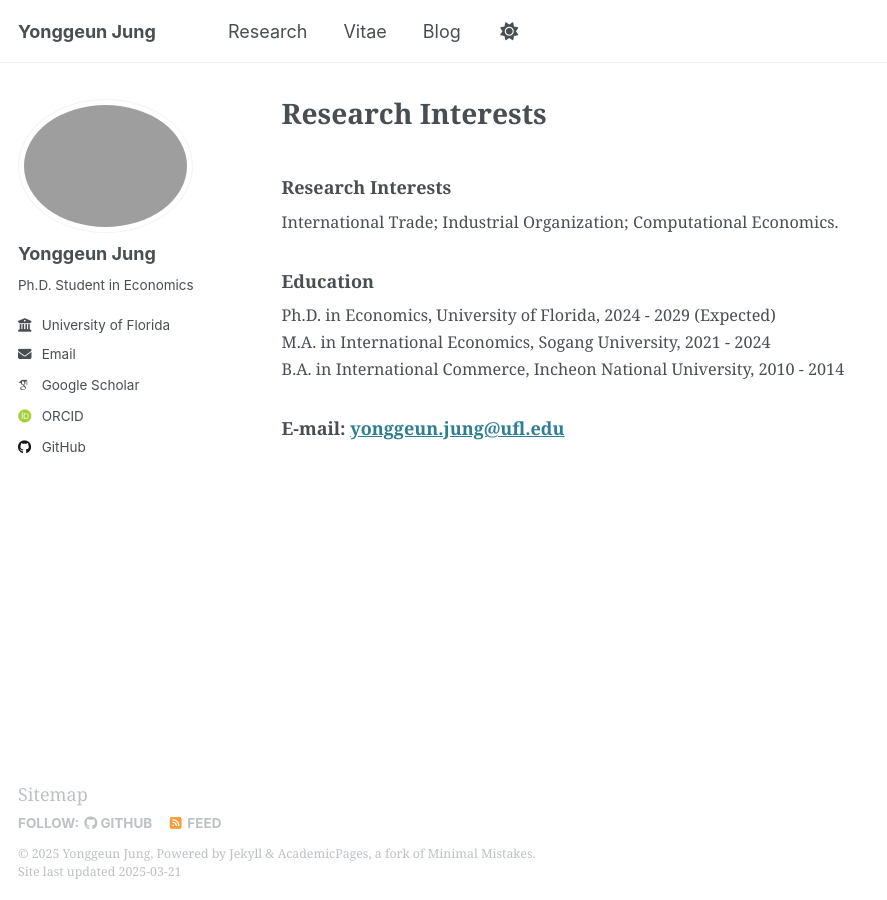
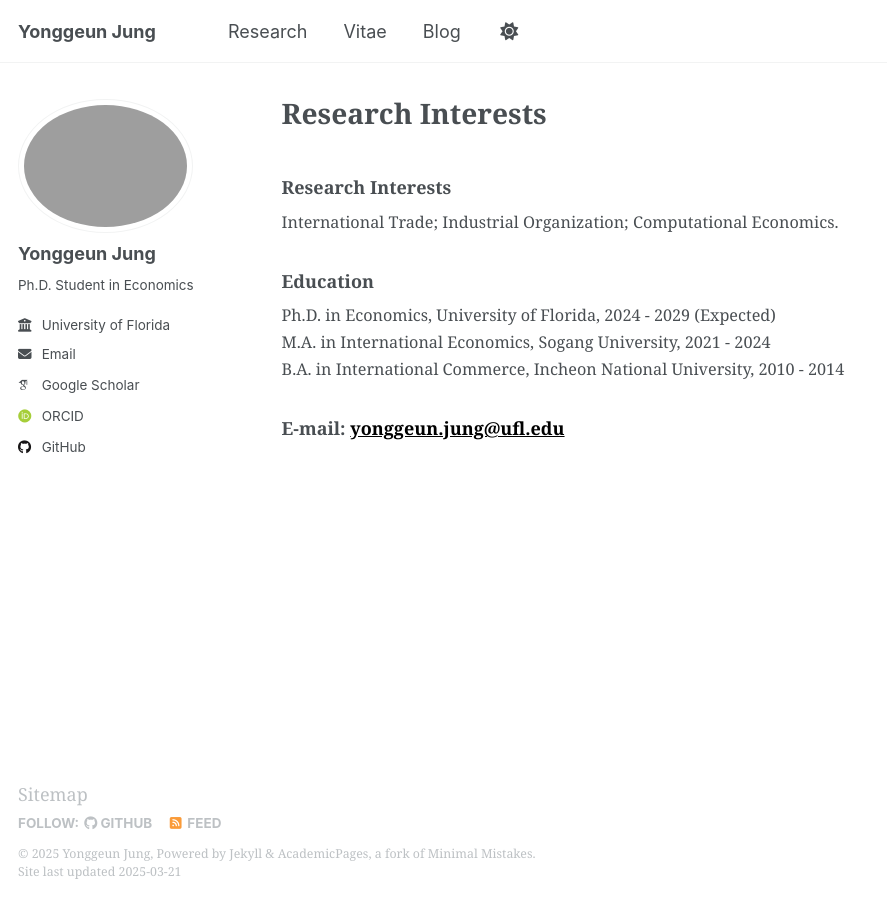
Before and after one commit to Yonggeun-Jung/yonggeun-jung.github.io, a Jekyll site: the page built from _pages/about.md, in a window 1280 px wide. Shown: the whole page, without its empty margins (0-887 px from the left). Built offline with Jekyll 4.4.1, drawn with Linux system fonts in a browser that asks for light colours; some web fonts are replaced; our own code applies the rules of GitHub Pages for plain Markdown files.

Commit message:
Mar.20.2025 color

```diff
--- a/_sass/theme/_dark.scss
+++ b/_sass/theme/_dark.scss
@@ -12,7 +12,7 @@ $background                 : #474747;
 $background-light           : mix(#fff, $background, 80%);
 $background-lighter         : mix(#fff, $background, 90%);
 $text                       : #ffffff;
-$link                       : #0ea1c5;
+$link                       : #ffffff;
 $link-dark                  : mix(#000, $link, 25%);
 $link-light                 : mix(#fff, $link, 25%);
 
--- a/_sass/theme/_default.scss
+++ b/_sass/theme/_default.scss
@@ -34,7 +34,7 @@ $sidebar-screen-min-width   : 1024px;
     --global-code-background-color      : #fafafa;
     --global-code-text-color            : #{$darker-gray};
     --global-fig-caption-color          : mix(#fff,  #{$dark-gray}, 25%);
-    --global-link-color                 : #2f7f93;
+    --global-link-color                 : #000000;
     --global-link-color-hover           : mix(#000, #2f7f93, 25%);
     --global-link-color-visited         : mix(#fff, #2f7f93, 25%);
     --global-masthead-link-color        : #{$dark-gray};
```
